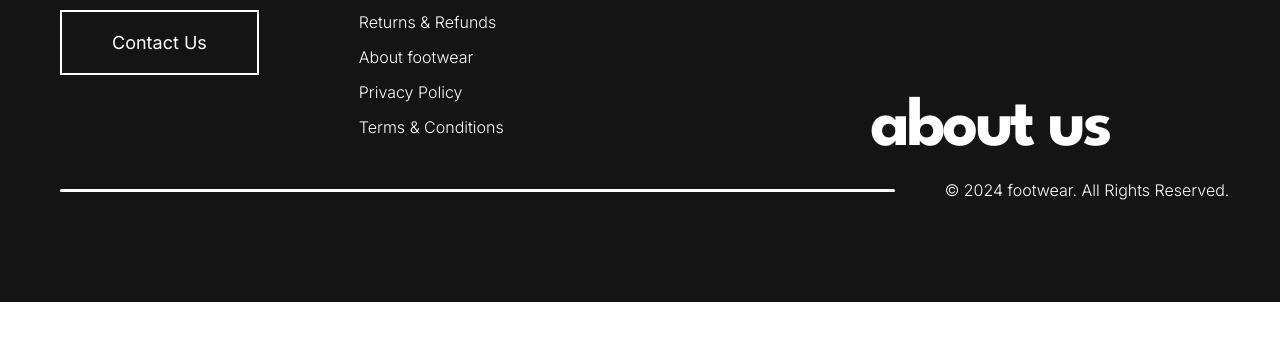
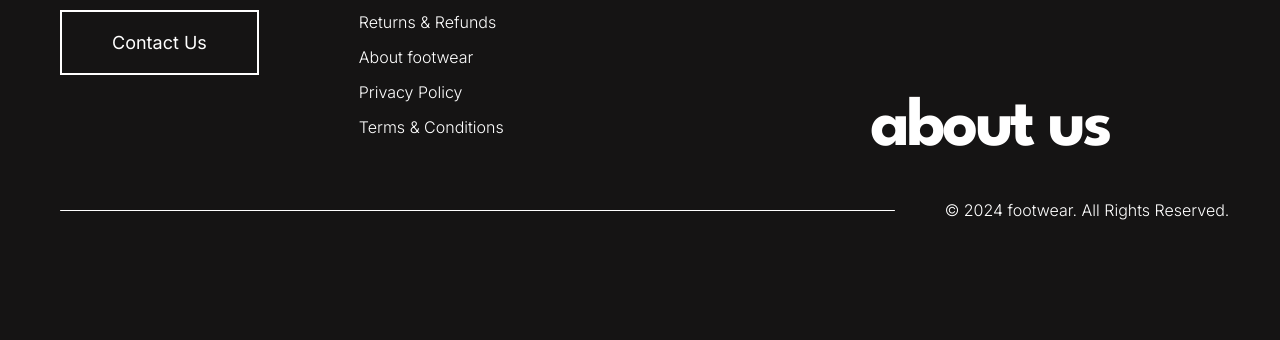
Before and after one commit to swayamsth/footwear, a plain HTML site: page index.html in a window 1280 px wide. Shown: the part 3706-4046 px from the top of the page. Before the commit the page ends 4008 px from the top, so only its background shows below. Drawn offline with Linux system fonts and the light colour scheme.

Commit message:
Minimal changes for footer

```diff
--- a/style.css
+++ b/style.css
@@ -603,7 +603,7 @@ footer{
     background-color: var(--night);
     color: var(--white);
     border-radius: 0 200px 0 0;
-    height: 70vh;
+    height: 75vh;
     width: 100%;
 }
 
@@ -717,7 +717,7 @@ footer{
 }
 
 .copyright{
-    margin-top: 20px;
+    margin-top: 40px;
     display: flex;
     align-items: center;
     gap: 5rem;
@@ -726,7 +726,7 @@ footer{
 .copyright > hr{
     margin-left: 60px;
     width: 70%;
-    height: 3px;
+    height: 1px;
     border-radius: 30px;
     border: none;
     background-color: var(--white);
```
